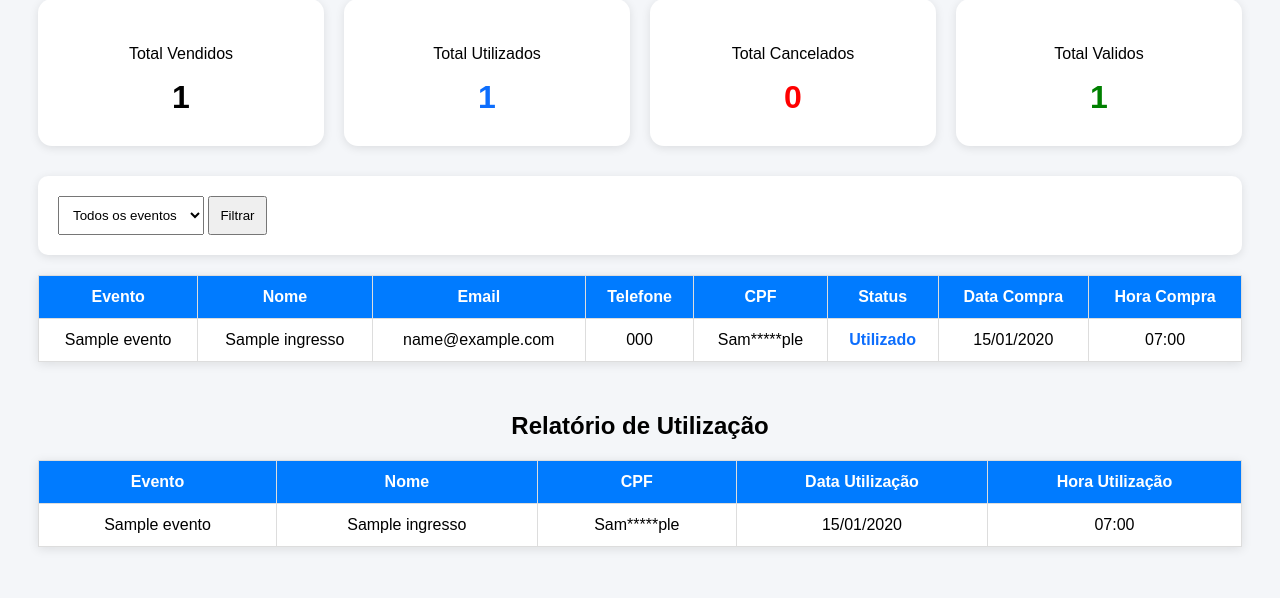
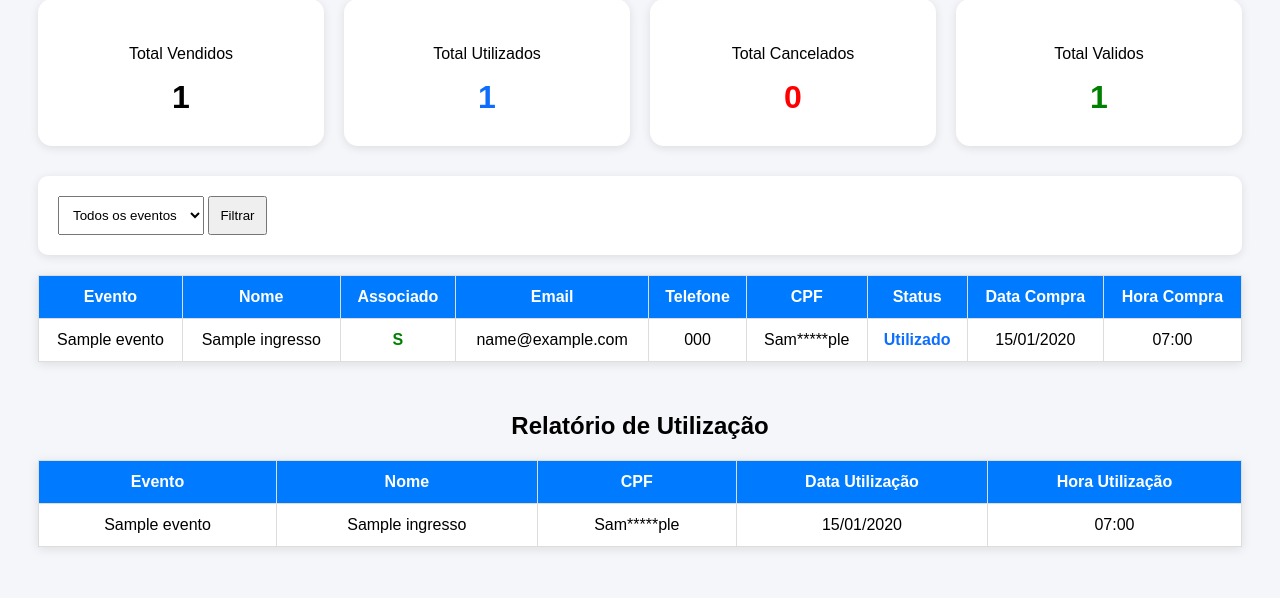
Before and after one commit to eriveltonjose/sistema-ingressos, a Django app: page /vendidos/ in a window 1280 px wide. Shown: the part 157-755 px from the top of the page. Run offline with Django 4.2, Linux system fonts and the light colour scheme; a user stored in the database is signed in; tables that the repository leaves empty hold one stand-in row (values such as "Sample post").

Commit message:
Ajusta mensagem de codigo invalido e relatorio de associados

```diff
--- a/ingressos/models.py
+++ b/ingressos/models.py
@@ -36,6 +36,7 @@ class Ingresso(models.Model):
     email = models.EmailField()
     telefone = models.CharField(max_length=30)
     cpf = models.CharField(max_length=14)
+    associado = models.BooleanField(default=False)
 
     codigo = models.UUIDField(
         default=uuid.uuid4,
@@ -64,6 +65,7 @@ class Pedido(models.Model):
     email = models.EmailField()
     telefone = models.CharField(max_length=30)
     cpf = models.CharField(max_length=14)
+    associado = models.BooleanField(default=False)
     quantidade = models.PositiveIntegerField(default=1)
     valor_total = models.DecimalField(max_digits=10, decimal_places=2)
     asaas_payment_id = models.CharField(max_length=100, blank=True, null=True)
--- a/ingressos/templates/ingressos/ingressos_vendidos.html
+++ b/ingressos/templates/ingressos/ingressos_vendidos.html
@@ -200,6 +200,7 @@
     <tr>
         <th>Evento</th>
         <th>Nome</th>
+        <th>Associado</th>
         <th>Email</th>
         <th>Telefone</th>
         <th>CPF</th>
@@ -215,6 +216,14 @@
         <td>{{ ingresso.evento.nome }}</td>
 
         <td>{{ ingresso.nome_comprador }}</td>
+
+        <td>
+            {% if ingresso.associado %}
+                <strong style="color:green;">S</strong>
+            {% else %}
+                <strong style="color:red;">N</strong>
+            {% endif %}
+        </td>
 
         <td>{{ ingresso.email }}</td>
 
--- a/ingressos/views.py
+++ b/ingressos/views.py
@@ -161,6 +161,13 @@ def confirmar_codigo(request, evento_id):
 
             return redirect(f"/comprar/{evento.id}/")
 
+        else:
+
+            messages.error(
+                request,
+                "Código inválido ou já utilizado."
+            )
+
     return render(
         request,
         "ingressos/confirmar_codigo.html",
@@ -248,6 +255,7 @@ def comprar_ingresso(request, evento_id):
             email=email,
             telefone=telefone,
             cpf=cpf,
+            associado=associado_validado,
             quantidade=quantidade,
             valor_total=valor_total,
             asaas_payment_id=dados_pagamento['id'],
@@ -553,12 +561,13 @@ def exportar_csv(request):
     writer.writerow([
         'Evento',
         'Nome',
+        'Associado'
         'Email',
         'Telefone',
         'CPF',
         'Status',
-	'Data Compra',
-	'Hora Compra'
+	    'Data Compra',
+	    'Hora Compra'
     ])
 
     for ingresso in ingressos:
@@ -574,6 +583,7 @@ def exportar_csv(request):
     	writer.writerow([
             ingresso.evento.nome,
             ingresso.nome_comprador,
+            'S' if ingresso.associado else 'N',
             ingresso.email,
             ingresso.telefone,
             ingresso.cpf,
@@ -874,7 +884,8 @@ def webhook_asaas(request):
                     nome_comprador=pedido.nome,
                     email=pedido.email,
                     telefone=pedido.telefone,
-                    cpf=pedido.cpf
+                    cpf=pedido.cpf,
+                    associado=pedido.associado,
                 )
 
                 ingressos_criados.append(ingresso.id)
```
Also changed, not shown: ingressos/templates/ingressos/confirmar_codigo.html (+10 -0 lines), ingressos/migrations/0009_ingresso_associado_pedido_associado.py (added).
